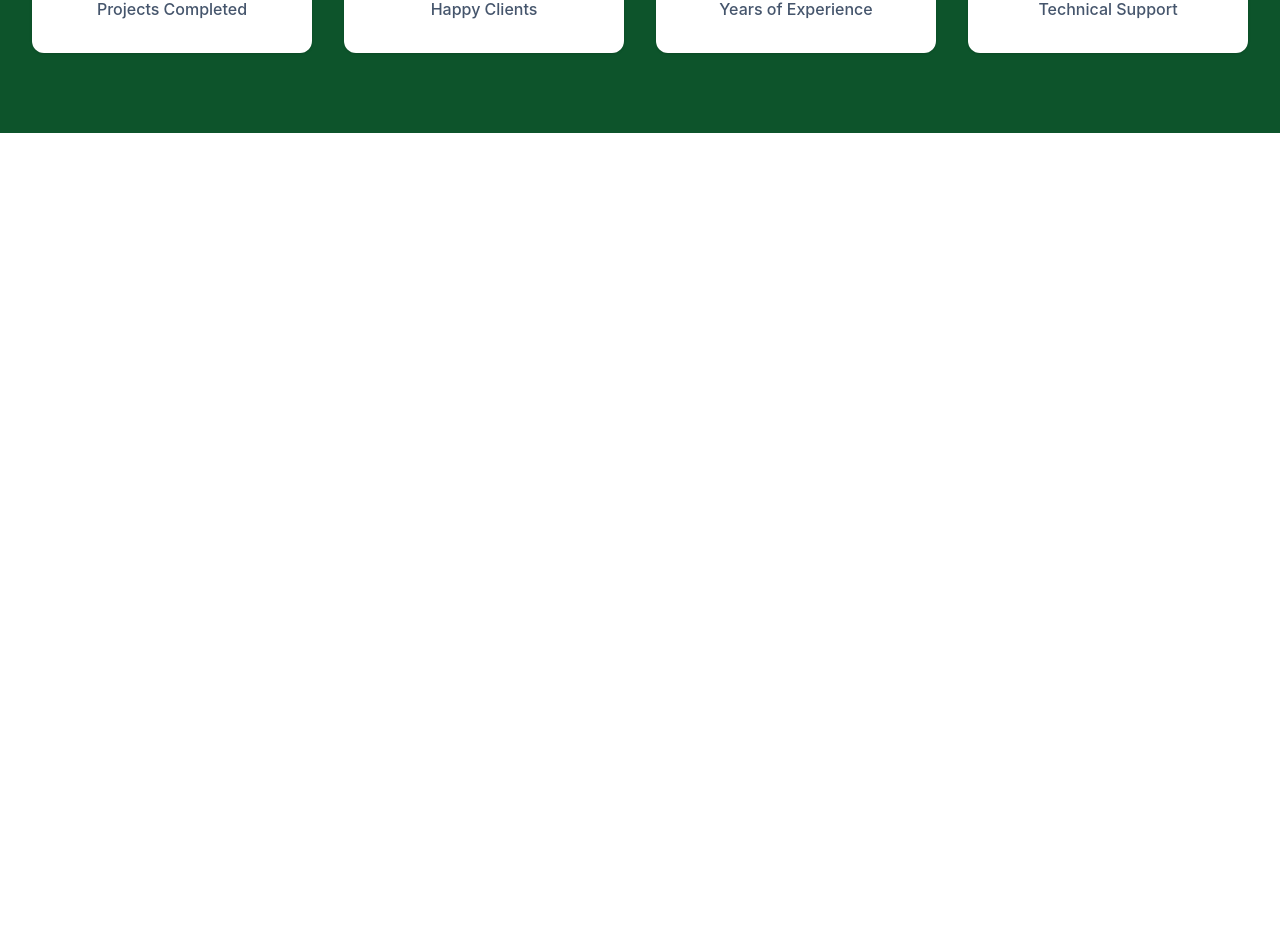
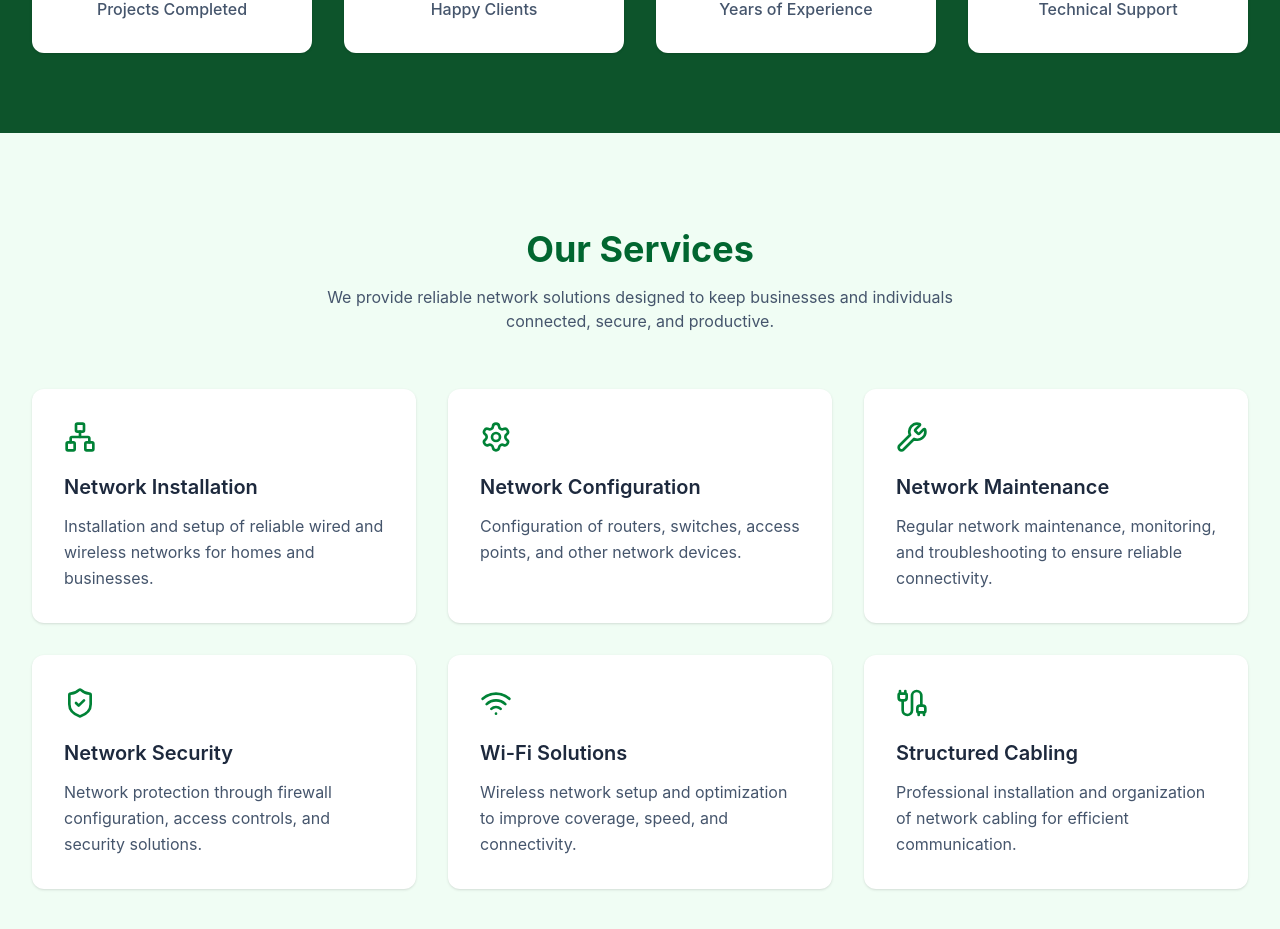
Before and after one commit to Neriah333/rocktechnologies, a React (Vite) app in the folder rocktechnologies/: page / in a window 1280 px wide. Shown: the part 1593-2522 px from the top of the page. Before the commit the page ends 1726 px from the top, so only its background shows below. Built offline with nearby package versions, Linux system fonts and the light colour scheme.

Commit message:
Added service page

```diff
--- a/rocktechnologies/src/App.jsx
+++ b/rocktechnologies/src/App.jsx
@@ -2,6 +2,7 @@ import Navbar from "./pages/navbar";
 import HeroCarousel from "./pages/HeroCarousel";
 import About from "./pages/about";
 import Statistics from "./pages/stats";
+import Services from "./pages/services";
 
 function App() {
   return (
@@ -23,6 +24,11 @@ function App() {
         <section id="statistics">
           <Statistics />
         </section>
+
+        {/* Services Section */}
+        <section id="services">
+          <Services />
+        </section>
       </main>
     </>
   );
--- a/rocktechnologies/src/pages/services.jsx
+++ b/rocktechnologies/src/pages/services.jsx
@@ -0,0 +1,93 @@
+import {
+  Network,
+  Settings,
+  Wrench,
+  ShieldCheck,
+  Wifi,
+  Cable,
+} from "lucide-react";
+
+function Services() {
+  const services = [
+    {
+      icon: <Network size={32} />,
+      title: "Network Installation",
+      description:
+        "Installation and setup of reliable wired and wireless networks for homes and businesses.",
+    },
+    {
+      icon: <Settings size={32} />,
+      title: "Network Configuration",
+      description:
+        "Configuration of routers, switches, access points, and other network devices.",
+    },
+    {
+      icon: <Wrench size={32} />,
+      title: "Network Maintenance",
+      description:
+        "Regular network maintenance, monitoring, and troubleshooting to ensure reliable connectivity.",
+    },
+    {
+      icon: <ShieldCheck size={32} />,
+      title: "Network Security",
+      description:
+        "Network protection through firewall configuration, access controls, and security solutions.",
+    },
+    {
+      icon: <Wifi size={32} />,
+      title: "Wi-Fi Solutions",
+      description:
+        "Wireless network setup and optimization to improve coverage, speed, and connectivity.",
+    },
+    {
+      icon: <Cable size={32} />,
+      title: "Structured Cabling",
+      description:
+        "Professional installation and organization of network cabling for efficient communication.",
+    },
+  ];
+
+  return (
+    <section id="services" className="bg-green-50 px-8 py-24">
+      <div className="mx-auto max-w-7xl">
+
+        {/* Section Heading */}
+        <div className="mb-14 text-center">
+          <h2 className="mb-4 text-4xl font-bold text-green-800">
+            Our Services
+          </h2>
+
+          <p className="mx-auto max-w-2xl text-slate-600">
+            We provide reliable network solutions designed to keep businesses
+            and individuals connected, secure, and productive.
+          </p>
+        </div>
+
+        {/* Services Grid */}
+        <div className="grid grid-cols-1 gap-8 sm:grid-cols-2 lg:grid-cols-3">
+          {services.map((service, index) => (
+            <div
+              key={index}
+              className="rounded-xl bg-white p-8 shadow-sm transition duration-300 hover:-translate-y-2 hover:bg-green-100 hover:shadow-md"
+            >
+              <div className="mb-5 text-green-700">
+                {service.icon}
+              </div>
+
+              <h3 className="mb-3 text-xl font-semibold text-slate-800">
+                {service.title}
+              </h3>
+
+              <p className="leading-relaxed text-slate-600">
+                {service.description}
+              </p>
+            </div>
+          ))}
+        </div>
+
+      </div>
+    </section>
+  );
+}
+
+export default Services;
```
